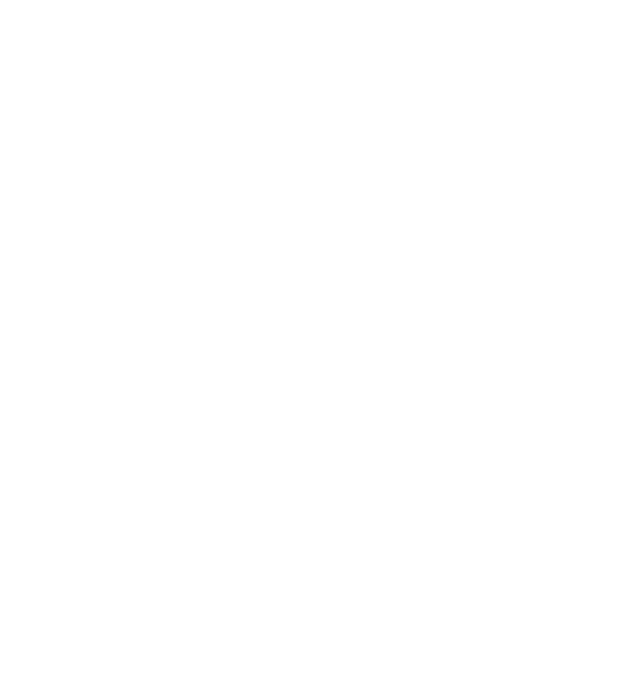
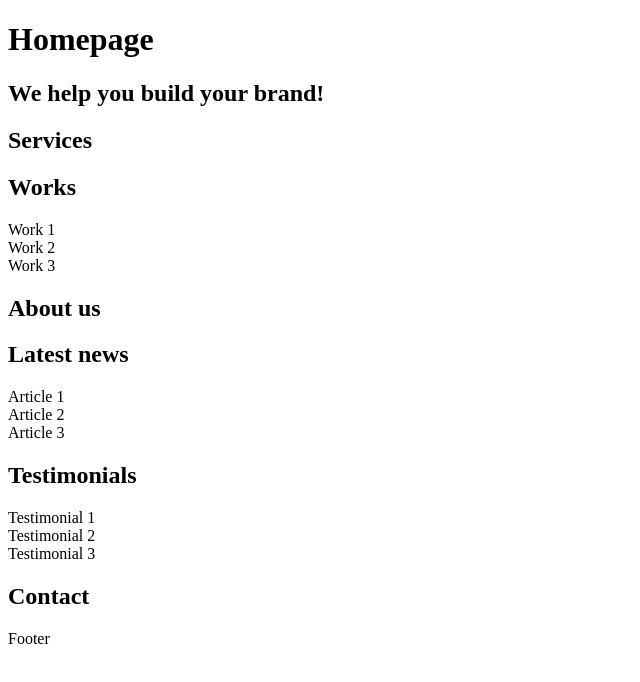
Before and after one commit to AdrianWolfP/holbertonschool-web_front_end, a plain HTML site: page html_advanced/8-index.html in a window 1280 px wide. Shown: the whole page, without its empty margins (0-640 px from the left). Drawn offline with Linux system fonts and the light colour scheme.

Commit message:
wrote in files 6-7 index

```diff
--- a/html_advanced/7-index.html
+++ b/html_advanced/7-index.html
@@ -0,0 +1,66 @@
+<!DOCTYPE html>
+<html lang="en", dir="ltr">
+    <head>
+        <meta charset="UTF-8", name="viewpoint",
+            content="width=device-width, initial-scale=1.0, viewpoint-fit=cover">
+        <title>
+            <meta name="description", content="Techium is a digital agency">
+            <link rel="icon", type="image/x-icon", href="./favicon.ico">
+            <link rel="icon", type="image/png", href="./favicon.png">
+        </head>
+        <body>
+            <header>
+                <nav></nav>
+            </header>
+            <main>
+                <section>
+                    Hero section
+                </section>
+                <section>
+                    Services section
+                </section>
+                <section>
+                    Works section
+                </section>
+                    <article>
+                        Work 1
+                    </article>
+                    <article>
+                        Work 2
+                    </article>
+                    <article>
+                        Work 3
+                    </article>
+                <section>
+                    Latest news section
+                    <article>
+                        Article 1
+                    </article>
+                    <article>
+                        Article 2
+                    </article>
+                    <article>
+                        Article 3
+                    </article>
+                </section>
+                <section>
+                    Testimonials section
+                    <article>
+                        Testimonial 1
+                    </article>
+                    <article>
+                        Testimonial 2
+                    </article>
+                    <article>
+                        Testimonial 3
+                    </article>
+                </section>
+                <section>
+                    Contact section
+                </section>
+         </main>
+        <footer>
+            Footer
+        </footer>
+    </body>
+</html>
--- a/html_advanced/8-index.html
+++ b/html_advanced/8-index.html
@@ -0,0 +1,88 @@
+<!DOCTYPE html>
+<html lang="en", dir="ltr">
+    <head>
+        <meta charset="UTF-8", name="viewport",
+            content="width=device-width, initial-scale=1.0, viewport-fit=cover">
+        <title>
+            Homepage - Techium
+        </title>
+        <meta name="description", content="Techium is a digital agency">
+        <link rel="icon", type="image/x-icon", href="./favicon.ico">
+        <link rel="icon", type="image/png", href="./favicon.png">
+    </head>
+    <body>
+        <header>
+            <nav></nav>
+        </header>
+        <main>
+            <h1>
+                Homepage
+            </h1>
+            <section>
+                <h2>
+                    We help you build your brand!
+                </h2>
+            </section>
+            <section>
+                <h2>
+                    Services
+                </h2>
+            </section>
+            <section>
+                <h2>
+                    Works
+                </h2>
+                <article>
+                    Work 1
+                </article>
+                <article>
+                    Work 2
+                </article>
+                <article>
+                    Work 3
+                </article>
+            </section>
+            <section>
+                <h2>
+                    About us
+                </h2>
+            </section>
+            <section>
+                <h2>
+                    Latest news
+                </h2>
+                <article>
+                    Article 1
+                </article>
+                <article>
+                    Article 2
+                </article>
+                <article>
+                    Article 3
+                </article>
+            </section>
+            <section>
+                <h2>
+                    Testimonials
+                </h2>
+                <article>
+                    Testimonial 1
+                </article>
+                <article>
+                    Testimonial 2
+                </article>
+                <article>
+                    Testimonial 3
+                </article>
+            </section>
+            <section>
+                <h2>
+                    Contact
+                </h2>
+            </section>
+        </main>
+        <footer>
+            Footer
+        </footer>
+    </body>
+</html>
```
Also changed, not shown: html_advanced/6-index.html (+27 -9 lines).
